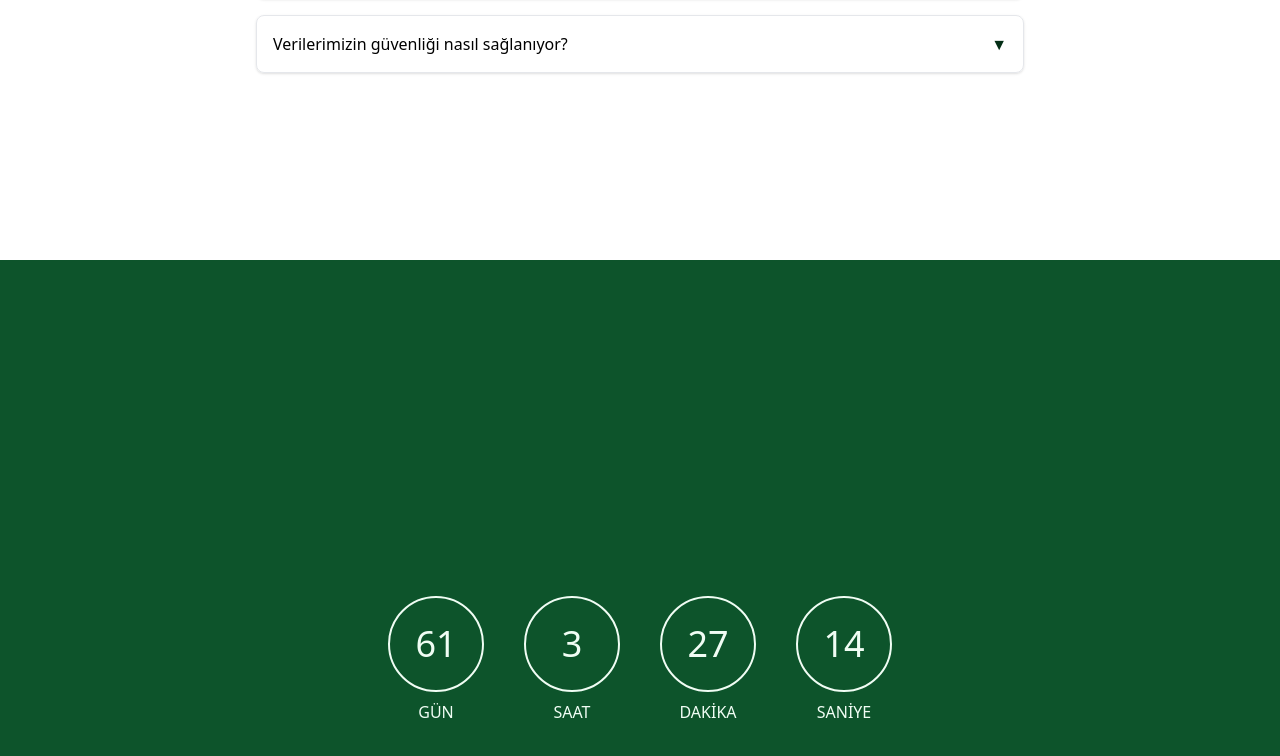
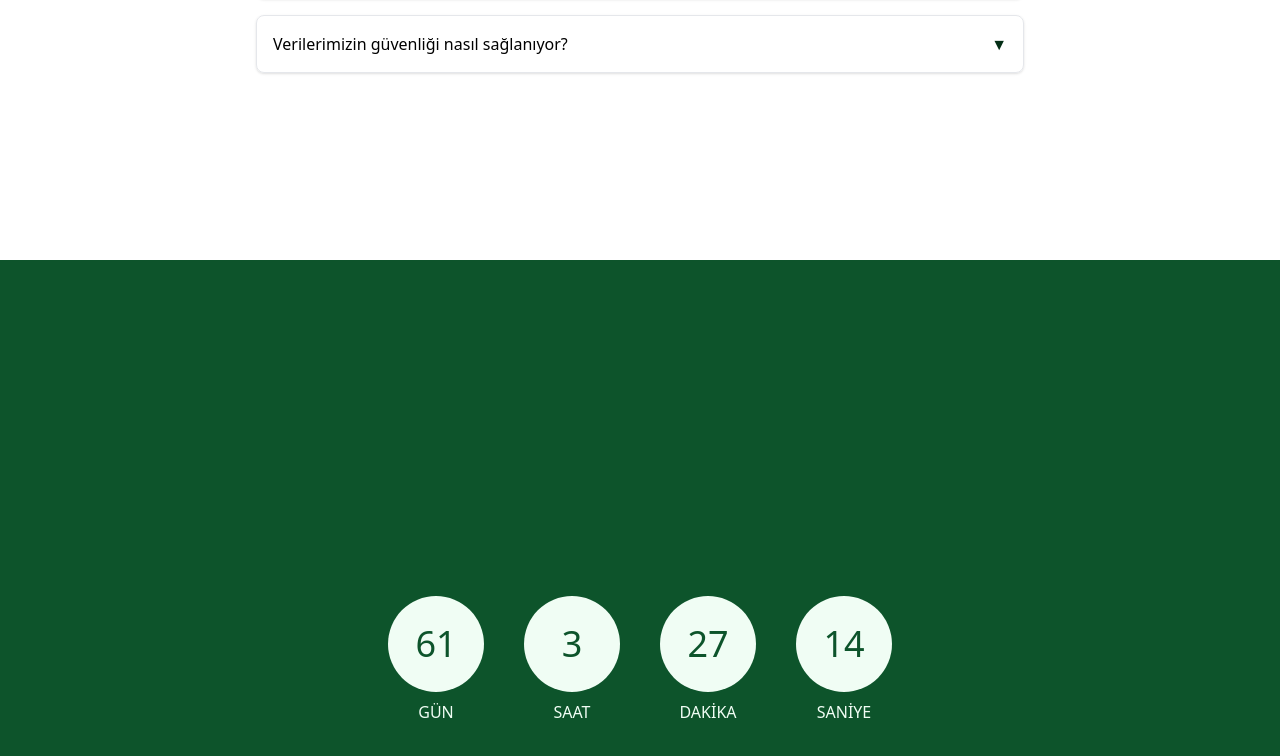
Before and after one commit to poyrazavsever/cifci-timer, a Next.js app: page / in a window 1280 px wide. Shown: the part 2940-3696 px from the top of the page. Built offline with nearby package versions, Linux system fonts and the light colour scheme.

Commit message:
style: updated countdown colors

```diff
--- a/components/CountdownTimer.js
+++ b/components/CountdownTimer.js
@@ -37,29 +37,29 @@ const CountdownTimer = () => {
     <div className="grid grid-cols-2 sm:grid-cols-4 justify-center items-center gap-4 md:gap-8 p-4 md:p-8">
 
       <div className="flex flex-col items-center">
-        <div className="w-16 md:w-24 h-16 md:h-24 rounded-full border-2 border-green-50 flex items-center justify-center">
-          <span className="text-2xl md:text-4xl font-light text-green-50">{timeLeft.days}</span>
+        <div className="w-16 md:w-24 h-16 md:h-24 rounded-full bg-green-50 flex items-center justify-center">
+          <span className="text-2xl md:text-4xl font-light text-green-900">{timeLeft.days}</span>
         </div>
         <span className="text-sm md:text-base mt-2 text-green-50">GÜN</span>
       </div>
 
       <div className="flex flex-col items-center">
-        <div className="w-16 md:w-24 h-16 md:h-24 rounded-full border-2 border-green-50 flex items-center justify-center">
-          <span className="text-2xl md:text-4xl font-light text-green-50">{timeLeft.hours}</span>
+        <div className="w-16 md:w-24 h-16 md:h-24 rounded-full bg-green-50 flex items-center justify-center">
+          <span className="text-2xl md:text-4xl font-light text-green-900">{timeLeft.hours}</span>
         </div>
         <span className="text-sm md:text-base mt-2 text-green-50">SAAT</span>
       </div>
 
       <div className="flex flex-col items-center">
-        <div className="w-16 md:w-24 h-16 md:h-24 rounded-full border-2 border-green-50 flex items-center justify-center">
-          <span className="text-2xl md:text-4xl font-light text-green-50">{timeLeft.minutes}</span>
+        <div className="w-16 md:w-24 h-16 md:h-24 rounded-full bg-green-50 flex items-center justify-center">
+          <span className="text-2xl md:text-4xl font-light text-green-900">{timeLeft.minutes}</span>
         </div>
         <span className="text-sm md:text-base mt-2 text-green-50">DAKİKA</span>
       </div>
 
       <div className="flex flex-col items-center">
-        <div className="w-16 md:w-24 h-16 md:h-24 rounded-full border-2 border-green-50 flex items-center justify-center">
-          <span className="text-2xl md:text-4xl font-light text-green-50">{timeLeft.seconds}</span>
+        <div className="w-16 md:w-24 h-16 md:h-24 rounded-full bg-green-50 flex items-center justify-center">
+          <span className="text-2xl md:text-4xl font-light text-green-900">{timeLeft.seconds}</span>
         </div>
         <span className="text-sm md:text-base mt-2 text-green-50">SANİYE</span>
       </div>
```
